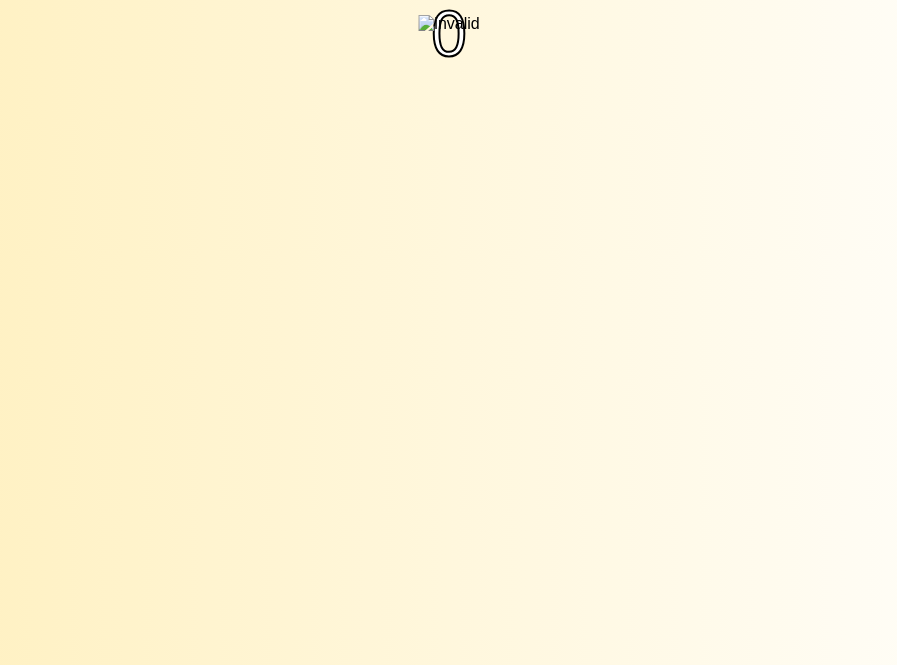
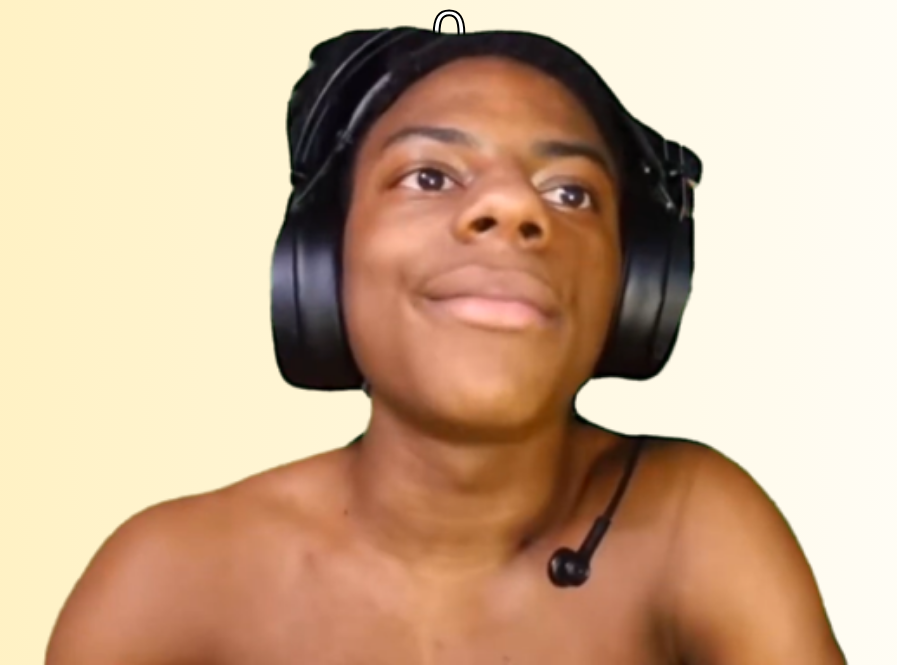
Before and after one commit to 0x476569636f/popSpeed, a plain HTML site: page index.html in a window 1280 px wide. Shown: the part 135-800 px from the top of the page, without its empty margins (191-1088 px from the left). Drawn offline with Linux system fonts and the light colour scheme.

Commit message:
Update index.html

```diff
--- a/index.html
+++ b/index.html
@@ -10,7 +10,7 @@
     <div class="container">
         <h1>popSpeed</h1>
         <p id="score">0</p>
-        <img src="src/mingkem.png" alt="invalid" id="mingkem" height="650">
+        <img src="mingkem.png" alt="invalid" id="mingkem" height="650">
     </div>
     <script src="index.js"></script>
 </body>
```
